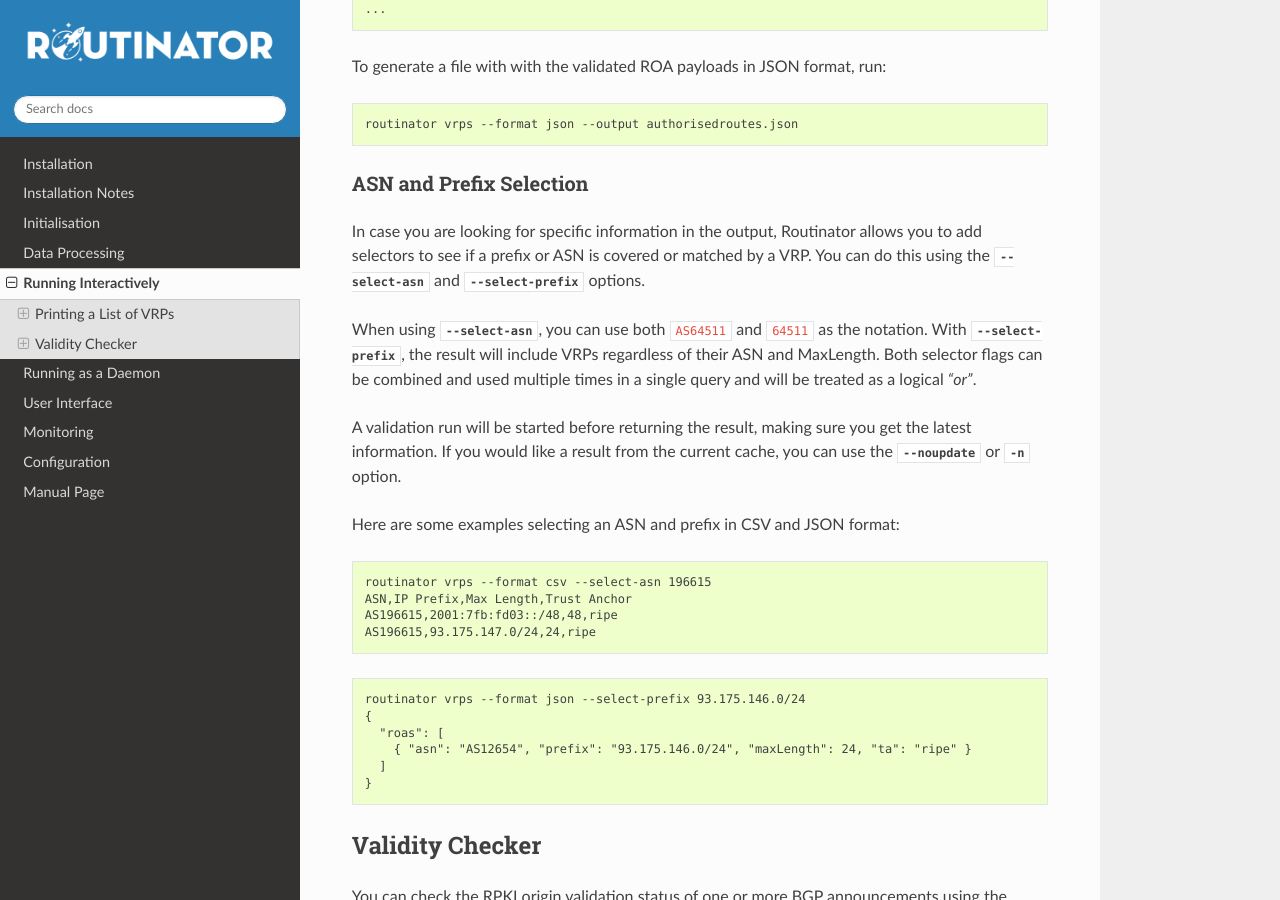
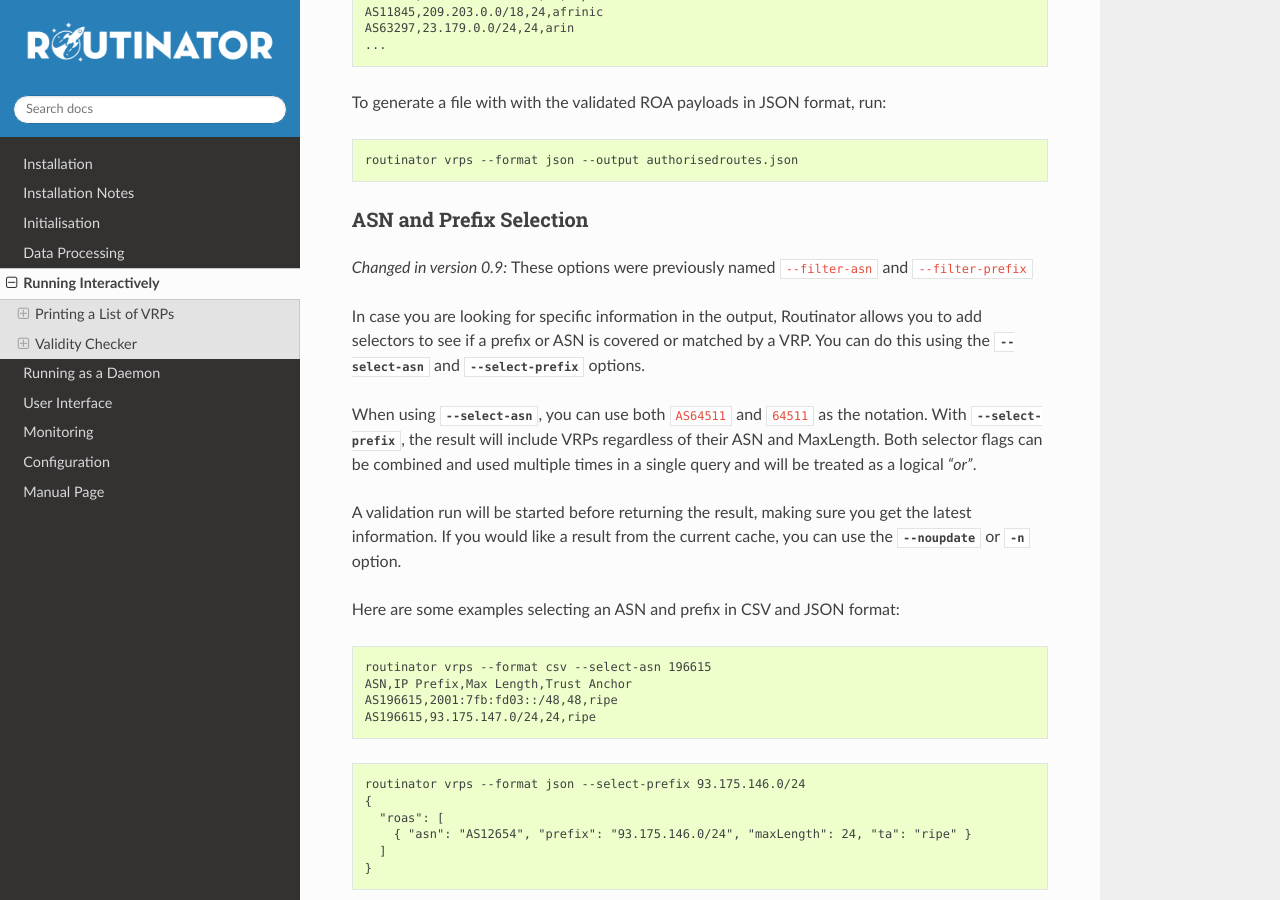
Before and after one commit to NLnetLabs/routinator, a Sphinx documentation site: the page built from source/interactive.rst, in a window 1280 px wide and 900 px high, scrolled down 2344 px. Built offline with Sphinx 7.4.7 and the Read the Docs theme 2.0.0, drawn with Linux system fonts in a browser that asks for light colours; some of the changed text lies outside the part shown.

Commit message:
Add `versionadded` and `versionchanged` Sphinx directive

```diff
--- a/source/data-processing.rst
+++ b/source/data-processing.rst
@@ -15,6 +15,8 @@
 publication points, such as the ones operated by National Internet Registries
 and organisations running delegated RPKI. Each pointer explicitly states if RRDP
 is supported in addition to rsync.
+
+.. versionadded:: 0.9
 
 If an RRDP endpoint is unavailable but it has worked in the past, Routinator
 will assume this is a transient problem. It will retry using RRDP for up to 60
@@ -39,6 +41,8 @@
 Storing
 -------
 
+.. versionadded:: 0.9
+
 To be resistant against accidental or malicious errors in the data published by
 repositories, Routinator retains two separate data sets: one that keeps the data
 of all publication points as it was received from their remote repository, and
--- a/source/initialisation.rst
+++ b/source/initialisation.rst
@@ -26,6 +26,8 @@
 installed with the :subcmd:`init` command.
 
 To get an overview of all available TALs use the :option:`--list-tals` option:
+
+.. versionadded:: 0.9
 
 .. code-block:: text
 
@@ -83,6 +85,8 @@
 
 Preparing for Test Environments
 """""""""""""""""""""""""""""""
+
+.. versionadded:: 0.9
 
 To install all of the TALs for the various test environments, you can use the
 :option:`--rir-test-tals` option. However, in most cases you will want to
--- a/source/interactive.rst
+++ b/source/interactive.rst
@@ -53,6 +53,8 @@
       extension *.tal* whereas the RIPE NCC Validator has a dedicated name for
       each.
 jsonext
+      .. versionadded:: 0.9
+
       The list is placed into a JSON object with a single element *roas* which
       contains an array of objects with four elements each: The autonomous
       system number of the network authorized to originate a prefix in *asn*,
@@ -75,6 +77,7 @@
 
       Please note that because of this additional information, output in
       :option:`jsonext` format will be quite large.
+
 openbgpd
       Choosing this format causes Routinator to produce a *roa-set*
       configuration item for the OpenBGPD configuration.
@@ -118,6 +121,9 @@
 
 ASN and Prefix Selection
 """"""""""""""""""""""""
+
+.. versionchanged:: 0.9
+   These options were previously named ``--filter-asn`` and ``--filter-prefix``
 
 In case you are looking for specific information in the output, Routinator
 allows you to add selectors to see if a prefix or ASN is covered or matched by a
@@ -209,6 +215,8 @@
 
 Reading Input From a File
 """""""""""""""""""""""""
+
+.. versionadded:: 0.9
 
 Routinator can also read input to validate from a file using the
 :option:`--input` option. If the file is given as a single dash, input is
```
